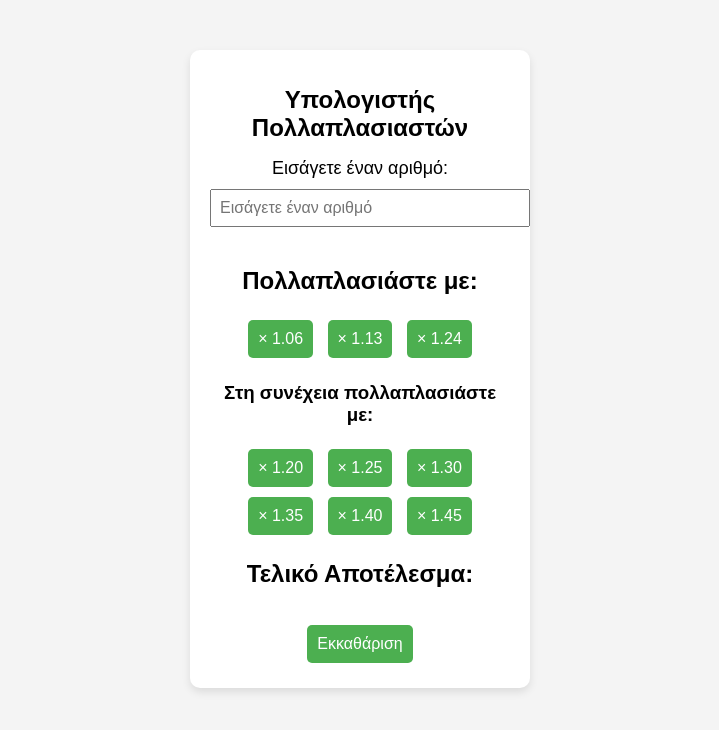
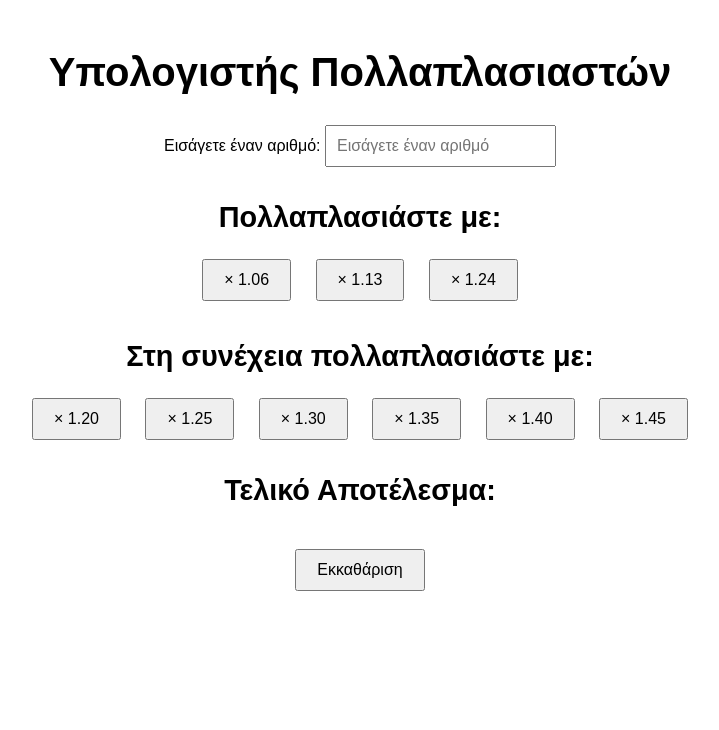
Before and after one commit to kwstasjj/Multiplier, a plain HTML site: page index.html in a window 1280 px wide. Shown: the whole page, without its empty margins (280-999 px from the left). Drawn offline with Linux system fonts and the light colour scheme.

Commit message:
Update styles.css

```diff
--- a/styles.css
+++ b/styles.css
@@ -1,55 +1,44 @@
+/* styles.css */
 body {
   font-family: Arial, sans-serif;
-    background-color: #f4f4f4;
-    margin: 0;
-    padding: 0;
+  text-align: center;
+  margin-top: 50px;
 }
 
 .container {
-    width: 300px;
-    margin: 50px auto;
-    padding: 20px;
-    background-color: white;
-    border-radius: 10px;
-    box-shadow: 0 4px 8px rgba(0, 0, 0, 0.1);
-    text-align: center;
+  width: 80%;
+  max-width: 800px;
+  margin: 0 auto;
+}
+
+button {
+  margin: 10px;
+  padding: 10px 20px;
+  font-size: 16px;
+  cursor: pointer;
+}
+
+input {
+  padding: 10px;
+  font-size: 16px;
+  margin: 10px 0;
 }
 
 h1 {
-    font-size: 24px;
+  font-size: 2.5em;
+  margin-bottom: 20px;
 }
 
-  label {
-    font-size: 18px;
-    margin-bottom: 10px;
-    display: block;
+h2, h3 {
+  font-size: 1.8em;
+  margin-bottom: 15px;
 }
 
-  input {
-    width: 100%;
-    padding: 8px;
-    margin-bottom: 20px;
-    font-size: 16px;
-  }
-
-  button {
-    padding: 10px;
-    margin: 5px;
-    font-size: 16px;
-    background-color: #4CAF50;
-    color: white;
-    border: none;
-    border-radius: 5px;
-    cursor: pointer;
+#result {
+  color: red;
+  font-size: 2em;
 }
 
 button:hover {
-    background-color: #45a049;
+  background-color: #f0f0f0;
 }
-
-  #result {
-    font-size: 36px;
-    margin-top: 20px;
-    font-weight: bold;
-    color: #333;
-  }
```
Lines whose indentation alone changed are shown as unchanged.
